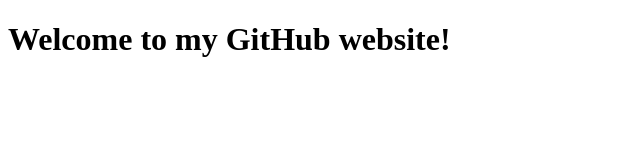
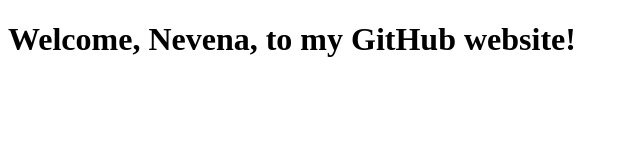
Before and after one commit to oklagija/oklagija.github.io, a plain HTML site: page index.html in a window 1280 px wide. Shown: the whole page, without its empty margins (0-640 px from the left). Drawn offline with Linux system fonts and the light colour scheme.

Commit message:
Some changes

```diff
--- a/index.html
+++ b/index.html
@@ -4,6 +4,6 @@
         <title>Hello</title>
     </head>
     <body>
-        <h1>Welcome to my GitHub website!</h1>
+        <h1>Welcome, Nevena, to my GitHub website!</h1>
     </body>
 </html>
```
